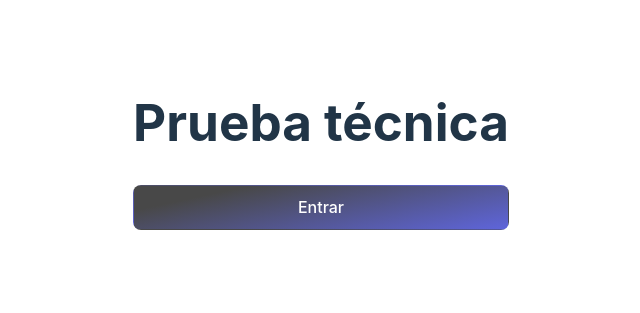
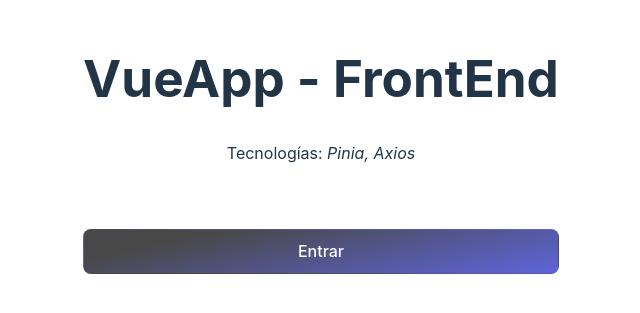
Before and after one commit to GwerhDev/VueApp-Client, a Vue app: page / in a window 1280 px wide. Shown: the part 255-568 px from the top of the page, without its empty margins (319-959 px from the left). Built offline with nearby package versions, Linux system fonts and the light colour scheme.

Commit message:
styling landing

```diff
--- a/src/app/pages/LandingPage.vue
+++ b/src/app/pages/LandingPage.vue
@@ -4,8 +4,12 @@
 
 <template>
   <main class="main-container">
-    <h1>Prueba técnica</h1>
-      <EnterButton/>
+    <h1>VueApp - FrontEnd</h1>
+    <div class="mb-4">
+      <span>Tecnologías: </span>
+      <i>Pinia, Axios</i>
+    </div>
+    <EnterButton/>
   </main>
 </template>
 
--- a/src/styles/style.css
+++ b/src/styles/style.css
@@ -19,15 +19,12 @@
 .ml-1 {
   margin-left: 1rem;
 }
-
 .ml-2 {
   margin-left: 2rem;
 }
-
 .ml-3 {
   margin-left: 3rem;
 }
-
 .ml-4 {
   margin-left: 4rem;
 }
@@ -35,25 +32,52 @@
 .ml-5 {
   margin-left: 5rem;
 }
-
 .mr-1 {
   margin-right: 1rem;
 }
-
 .mr-2 {
   margin-right: 2rem;
 }
-
 .mr-3 {
   margin-right: 3rem;
 }
-
 .mr-4 {
   margin-right: 4rem;
 }
-
 .mr-5 {
   margin-right: 5rem;
+}
+
+.mb-1 {
+  margin-bottom: 1rem;
+}
+.mb-2 {
+  margin-bottom: 2rem;
+}
+.mb-3 {
+  margin-bottom: 3rem;
+}
+.mb-4 {
+  margin-bottom: 4rem;
+}
+.mb-5 {
+  margin-bottom: 5rem;
+}
+
+.mt-1 {
+  margin-top: 1rem;
+}
+.mt-2 {
+  margin-top: 2rem;
+}
+.mt-3 {
+  margin-top: 3rem;
+}
+.mt-4 {
+  margin-top: 4rem;
+}
+.mt-5 {
+  margin-top: 5rem;
 }
 
 a {
```
